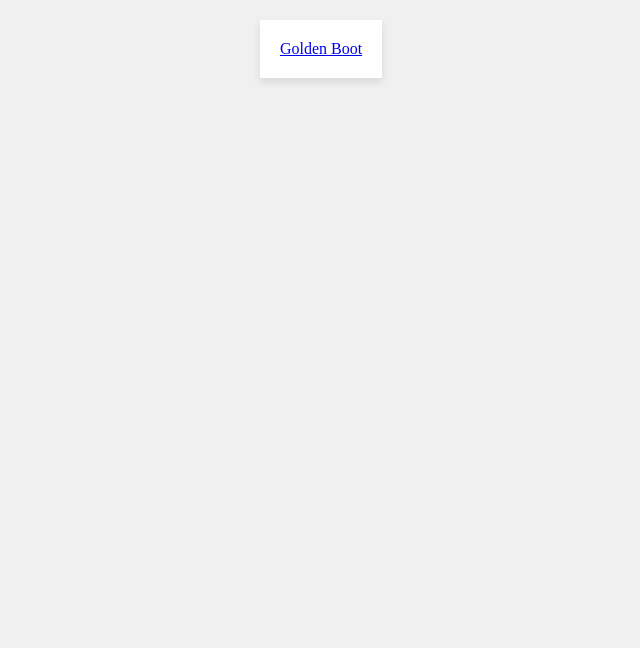
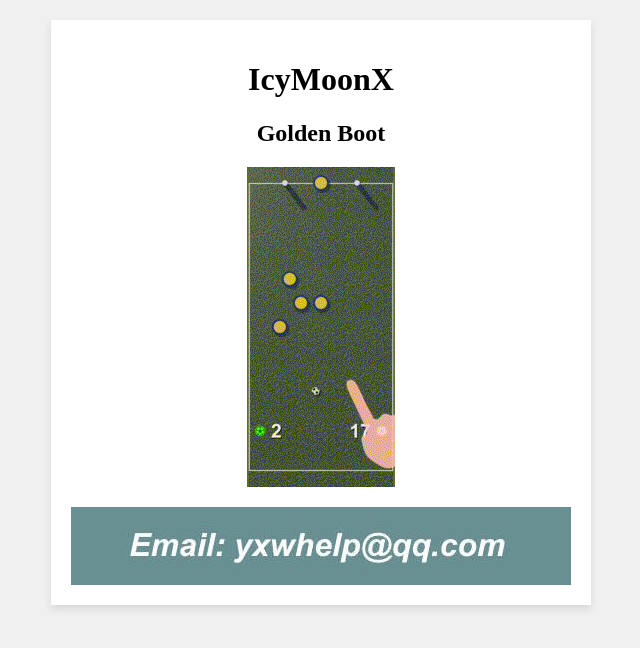
Before and after one commit to icymoonx/icymoonx.github.io, a plain HTML site: page index.html in a window 1280 px wide. Shown: the whole page, without its empty margins (319-959 px from the left). Drawn offline with Linux system fonts and the light colour scheme.

Commit message:
Retained only index.html and changed the title

```diff
--- a/index.html
+++ b/index.html
@@ -3,7 +3,7 @@
 <head>
     <meta charset="UTF-8">
     <meta name="viewport" content="width=device-width, initial-scale=1.0">
-    <title>YXW Planet</title>
+    <title>IcyMoonX</title>
     <style>
         /* 全局样式 */
         body, html {
@@ -44,7 +44,10 @@
 </head>
 <body>
     <div class="container">
-        <a href="golden_boot.html" target="_self">Golden Boot</a>
+		<h1>IcyMoonX</h1>
+        <h2>Golden Boot</h2>
+        <img src="148x320_001.gif" alt="Golden Boot Demo 001">
+        <img src="001.jpg" alt="Support">
     </div>
 </body>
 </html>
```
Also changed, not shown: golden_boot.html (+2 -2 lines).
